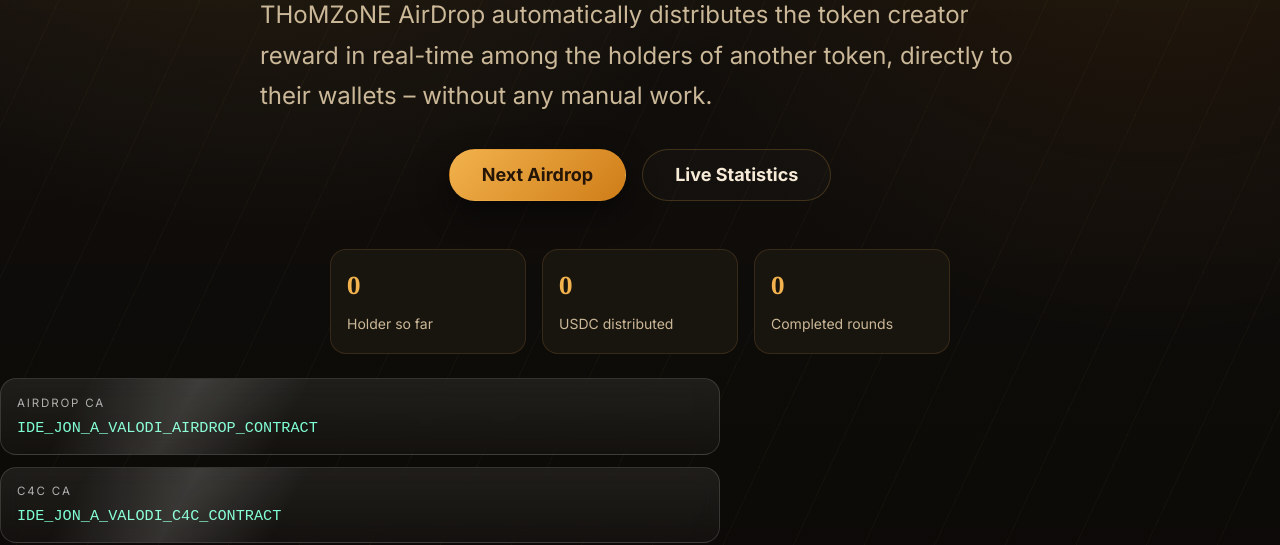
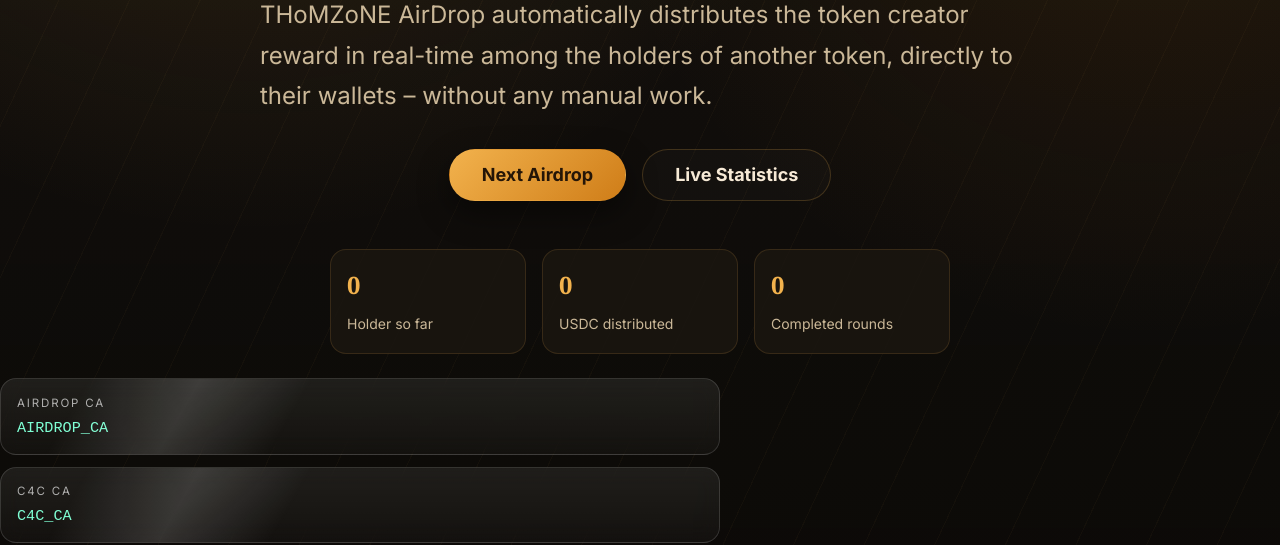
Before and after one commit to THoM-ZoNE/THoMZoNE_AirDrop, a plain HTML site: page index.html in a window 1280 px wide. Shown: the part 408-953 px from the top of the page. Drawn offline with Linux system fonts and the light colour scheme; no server answers.

Commit message:
Refactor contract chip buttons: update contract addresses and simplify button structure for clarity

```diff
--- a/index.html
+++ b/index.html
@@ -62,26 +62,13 @@
       </div>
     </div>
     <div class="hero-contracts">
-  <button
-    class="contract-chip"
-    type="button"
-    data-copy="IDE_JON_A_VALODI_AIRDROP_CONTRACT"
-    data-label="AIRDROP CA"
-    aria-label="Copy AIRDROP contract address"
-  >
+  <button class="contract-chip" data-copy="IDE_JON_AIRDROP_CA">
     <span class="contract-label">AIRDROP CA</span>
-    <span class="contract-value">IDE_JON_A_VALODI_AIRDROP_CONTRACT</span>
+    <span class="contract-value">AIRDROP_CA</span>
   </button>
-
-  <button
-    class="contract-chip"
-    type="button"
-    data-copy="IDE_JON_A_VALODI_C4C_CONTRACT"
-    data-label="C4C CA"
-    aria-label="Copy C4C contract address"
-  >
+  <button class="contract-chip" data-copy="IDE_JON_C4C_CA">
     <span class="contract-label">C4C CA</span>
-    <span class="contract-value">IDE_JON_A_VALODI_C4C_CONTRACT</span>
+    <span class="contract-value">C4C_CA</span>
   </button>
 </div>
   </section>
```
